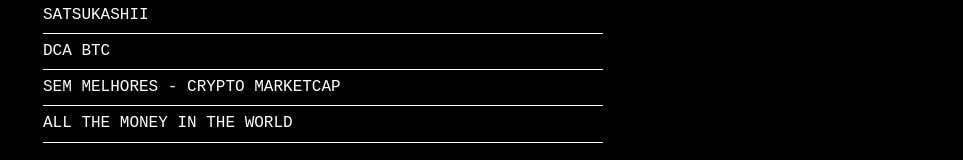
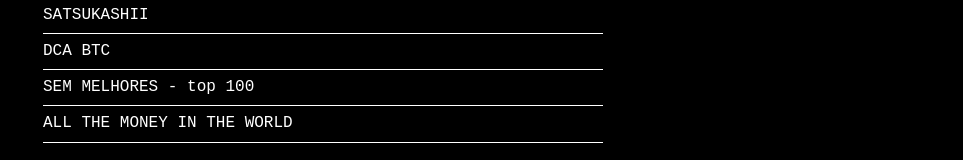
Before and after one commit to afa7789/links, a plain HTML site: page index.html in a window 1280 px wide. Shown: the part 356-516 px from the top of the page, without its empty margins (317-1280 px from the left). Drawn offline with Linux system fonts and the light colour scheme.

Commit message:
Update index.html

```diff
--- a/index.html
+++ b/index.html
@@ -121,7 +121,7 @@
     <h2>BITCOIN</h2>
     <a href="https://afa7789.github.io/satsukashii/">SATSUKASHII</a>
     <a href="https://afa7789.github.io/dca_btc_brutalist/">DCA BTC</a>
-    <a href="https://afa7789.github.io/SemMelhores/">SEM MELHORES - CRYPTO MARKETCAP</a>
+    <a href="https://afa7789.github.io/SemMelhores/">SEM MELHORES - top 100 </a>
     <a href="https://afa7789.github.io/all_the_money_in_the_world/">ALL THE MONEY IN THE WORLD</a>
 
     <h2>DEMOSCENE</h2>
```
